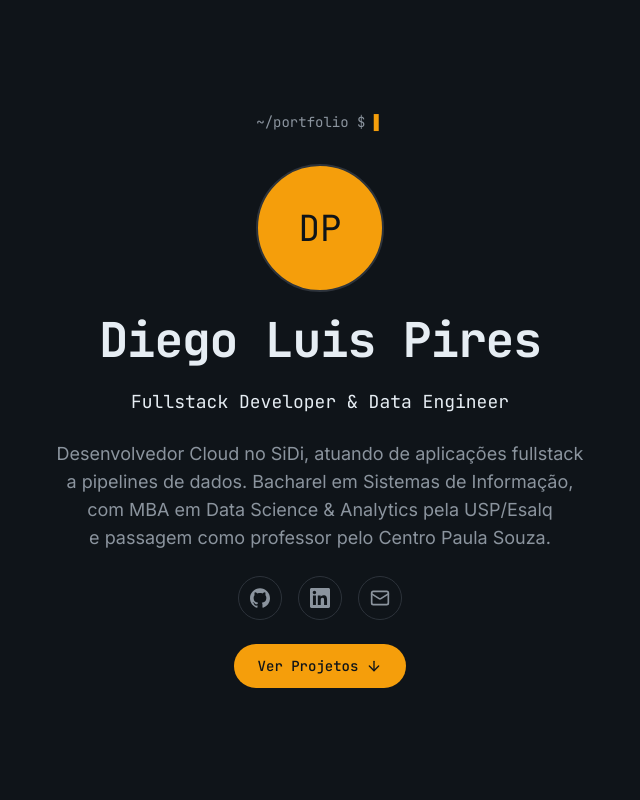
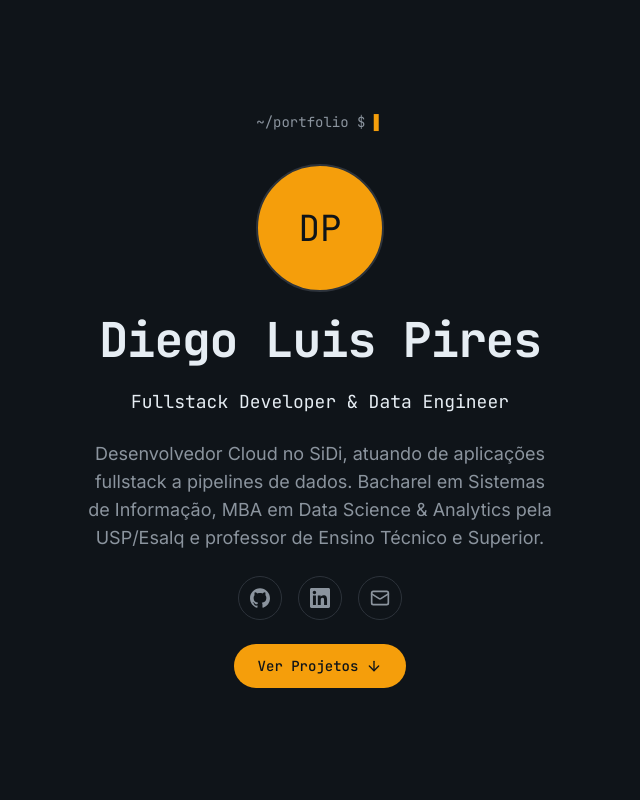
Before and after one commit to dlpires/portfolio, a Next.js app: page / in a window 1280 px wide. Shown: the top 800 px of the page, without its empty margins (320-960 px from the left). Built offline with nearby package versions, Linux system fonts and the light colour scheme.

Commit message:
fix(hero): state that teaching is ongoing (technical and higher education)

```diff
--- a/src/data/profile.ts
+++ b/src/data/profile.ts
@@ -24,7 +24,7 @@ export type Profile = {
 export const profile: Profile = {
   name: "Diego Luis Pires",
   role: "Fullstack Developer & Data Engineer",
-  bio: "Desenvolvedor Cloud no SiDi, atuando de aplicações fullstack a pipelines de dados. Bacharel em Sistemas de Informação, com MBA em Data Science & Analytics pela USP/Esalq e passagem como professor pelo Centro Paula Souza.",
+  bio: "Desenvolvedor Cloud no SiDi, atuando de aplicações fullstack a pipelines de dados. Bacharel em Sistemas de Informação, MBA em Data Science & Analytics pela USP/Esalq e professor de Ensino Técnico e Superior.",
   avatar: {
     src: null,
     initials: "DP",
```
